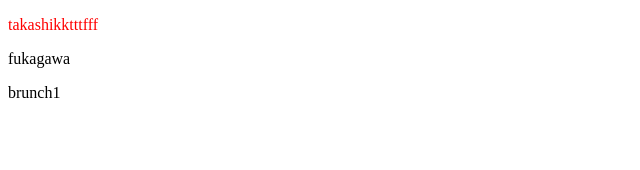
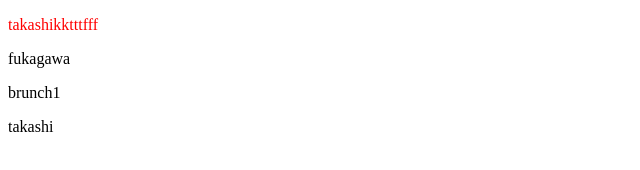
Before and after one commit to juth5/bingo, a plain HTML site: page index.html in a window 1280 px wide. Shown: the full height of the page, 0-640 px from the left. Drawn offline with Linux system fonts and the light colour scheme.

Commit message:
takashi追加

```diff
--- a/index.html
+++ b/index.html
@@ -10,6 +10,7 @@
   <p class='t'>takashikktttfff
     <p>fukagawa</p>
     <p>brunch1</p>
+    <p>takashi</p>
   </p>
 </body>
 </html>
```
